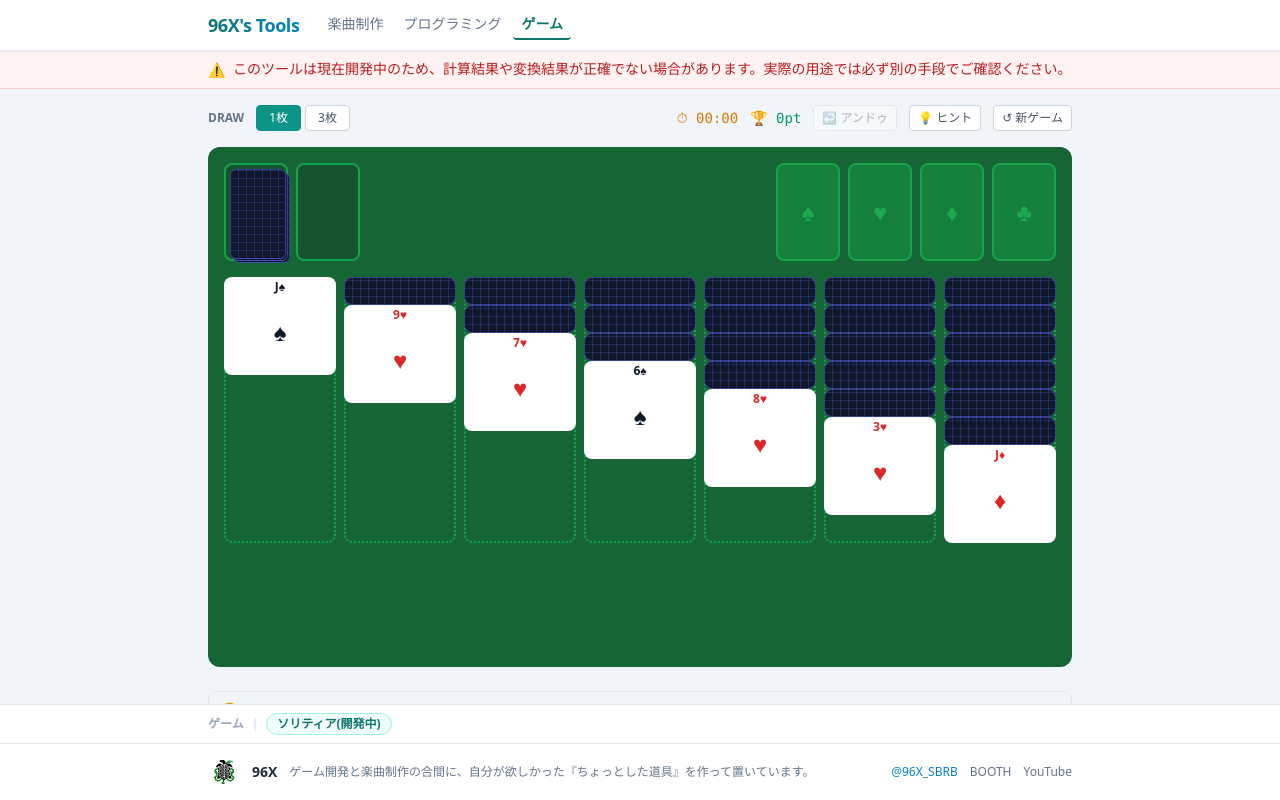
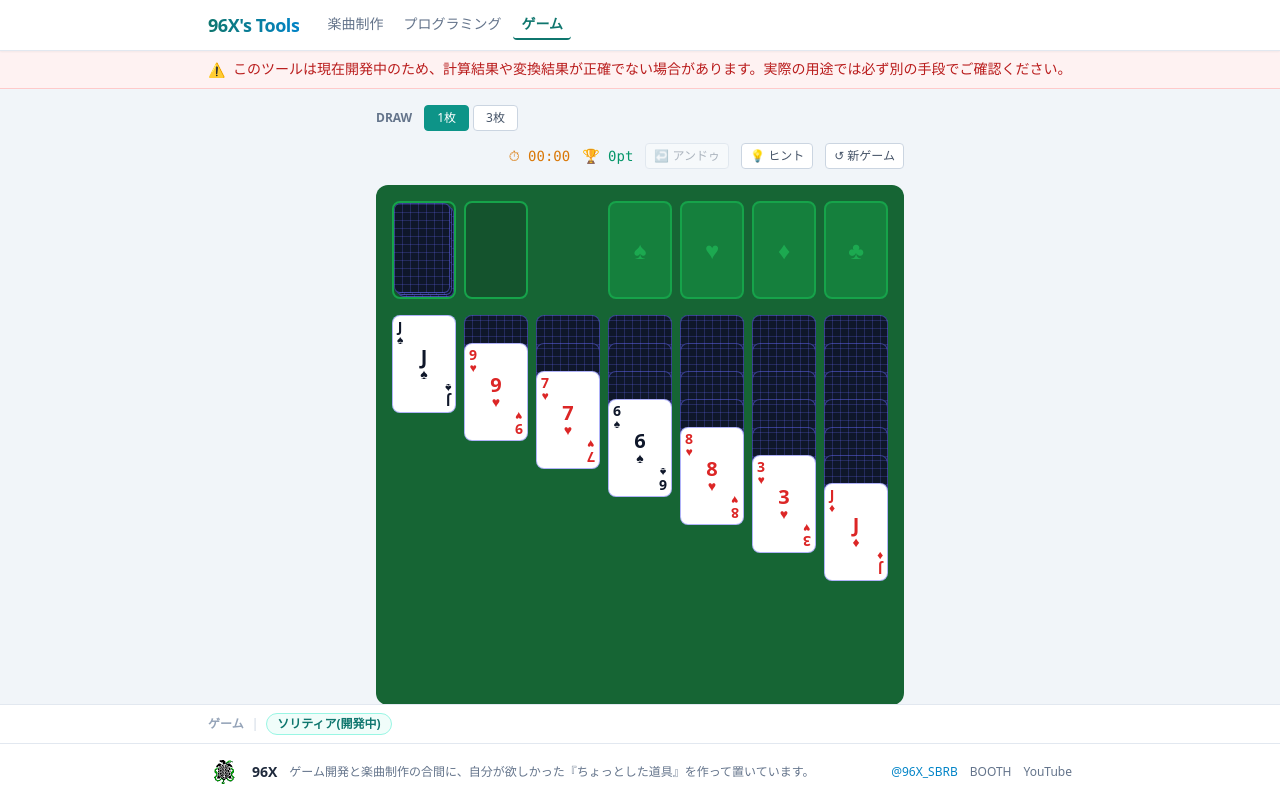
Before and after one commit to kuroto-96X/Utilities-Svelte, a SvelteKit app: page /game/solitaire in a window 1280 px wide. Built offline with nearby package versions, Linux system fonts and the light colour scheme.

Commit message:
feat: ソリティアの修正

```diff
--- a/src/routes/game/solitaire/+page.svelte
+++ b/src/routes/game/solitaire/+page.svelte
@@ -1,7 +1,7 @@
 <!-- src/routes/game/solitaire/+page.svelte -->
 <script lang="ts">
   import { onMount } from 'svelte'
-  import type { GameState, Move } from '$lib/game/solitaire/types'
+  import type { GameState, Move, Card } from '$lib/game/solitaire/types'
   import {
     dealInitial, drawFromStock, moveCards,
     undo, getHints, canAutoComplete, autoCompleteStep, isVictory
@@ -150,6 +150,13 @@
     selected = null
     showHints = false
     checkAfterMove()
+  }
+
+  function cardBg(rank: number): string {
+    if (rank === 13) return 'bg-amber-50'
+    if (rank === 12) return 'bg-rose-50'
+    if (rank === 11) return 'bg-indigo-50'
+    return 'bg-white'
   }
 
   function handleHint() {
@@ -355,7 +362,26 @@
   })
 </script>
 
-<div class="max-w-4xl mx-auto px-4 py-4 flex flex-col gap-4">
+{#snippet cardFace(card: Card, full: boolean)}
+  <div class="absolute inset-0 rounded-lg border border-indigo-500/50 p-1 flex flex-col items-start overflow-hidden bg-white">
+    <div class="leading-none {SUIT_COLOR[card.suit]}">
+      <div class="text-sm font-bold leading-none">{rankLabel(card.rank)}</div>
+      <div class="text-xs leading-none">{SUIT_SYMBOL[card.suit]}</div>
+    </div>
+    {#if full}
+      <div class="w-full flex-1 flex flex-col items-center justify-center {SUIT_COLOR[card.suit]}">
+        <span class="text-xl font-bold leading-none">{rankLabel(card.rank)}</span>
+        <span class="text-sm leading-none">{SUIT_SYMBOL[card.suit]}</span>
+      </div>
+      <div class="rotate-180 self-end leading-none {SUIT_COLOR[card.suit]}">
+        <div class="text-sm font-bold leading-none">{rankLabel(card.rank)}</div>
+        <div class="text-xs leading-none">{SUIT_SYMBOL[card.suit]}</div>
+      </div>
+    {/if}
+  </div>
+{/snippet}
+
+<div class="max-w-[560px] mx-auto px-4 py-4 flex flex-col gap-4">
 
   <!-- ツールバー -->
   <div class="flex items-center gap-3 flex-wrap">
@@ -400,13 +426,13 @@
       <!-- 山札 -->
       <button
         onclick={handleStockClick}
-        class="w-16 h-[98px] rounded-lg border-2 border-green-600 bg-green-900 relative hover:bg-green-700 transition-colors flex items-center justify-center"
+        class="w-16 h-[98px] rounded-lg border-2 border-green-600 bg-green-900 relative hover:bg-green-700 transition-colors flex items-center justify-center overflow-hidden"
       >
         {#if state.stock.length > 0}
           {#each { length: stockLayers() } as _, i}
             <div
               class="absolute w-14 h-[90px] rounded-md border border-indigo-500/50"
-              style="{CARD_BACK_STYLE} top:{(stockLayers() - 1 - i) * 2 + 4}px; left:{(stockLayers() - 1 - i) * 2 + 4}px;"
+              style="{CARD_BACK_STYLE} top:{(stockLayers() - 1 - i) * 2}px; left:{(stockLayers() - 1 - i) * 2}px;"
             ></div>
           {/each}
         {:else}
@@ -427,18 +453,7 @@
         class:bg-green-900={state.waste.length === 0}
       >
         {#if state.waste.length > 0}
-          {#each state.waste.slice(-3) as card, i (i)}
-            {@const isTop = i === Math.min(2, state.waste.length - 1)}
-            <div
-              class="absolute inset-0 rounded-lg bg-white flex flex-col p-1"
-              style="left: {i * 6}px; z-index: {i};"
-            >
-              {#if isTop}
-                <span class="text-xs font-bold leading-none {SUIT_COLOR[card.suit]}">{rankLabel(card.rank)}{SUIT_SYMBOL[card.suit]}</span>
-                <span class="text-2xl flex-1 flex items-center justify-center {SUIT_COLOR[card.suit]}">{SUIT_SYMBOL[card.suit]}</span>
-              {/if}
-            </div>
-          {/each}
+          {@render cardFace(state.waste[state.waste.length - 1], true)}
         {/if}
       </button>
 
@@ -451,7 +466,7 @@
           onclick={() => handleCardClick('foundation', i)}
           data-pile="foundation"
           data-pile-index={i}
-          class="w-16 h-[98px] rounded-lg border-2 transition-colors flex items-center justify-center"
+          class="w-16 h-[98px] rounded-lg border-2 transition-colors relative overflow-hidden"
           class:ring-2={isSelected('foundation', i) || (currentHint()?.from.pile === 'foundation' && currentHint()?.from.index === i)}
           class:ring-blue-400={isSelected('foundation', i)}
           class:ring-yellow-400={currentHint()?.from.pile === 'foundation' && currentHint()?.from.index === i && !isSelected('foundation', i)}
@@ -462,13 +477,12 @@
           class:bg-white={state.foundation[i].length > 0}
         >
           {#if state.foundation[i].length === 0}
-            <span class="text-green-500 text-2xl opacity-60">{SUIT_SYMBOL[suit]}</span>
+            <div class="absolute inset-0 flex items-center justify-center">
+              <span class="text-green-500 text-2xl opacity-60">{SUIT_SYMBOL[suit]}</span>
+            </div>
           {:else}
             {@const top = state.foundation[i][state.foundation[i].length - 1]}
-            <div class="h-full w-full flex flex-col p-1">
-              <span class="text-xs font-bold leading-none {SUIT_COLOR[top.suit]}">{rankLabel(top.rank)}{SUIT_SYMBOL[top.suit]}</span>
-              <span class="text-2xl flex-1 flex items-center justify-center {SUIT_COLOR[top.suit]}">{SUIT_SYMBOL[top.suit]}</span>
-            </div>
+            {@render cardFace(top, true)}
           {/if}
         </button>
       {/each}
@@ -478,7 +492,7 @@
     <div class="flex gap-2">
       {#each state.tableau as col, colIdx (colIdx)}
         <div
-          class="flex-1 relative"
+          class="w-16 shrink-0 relative"
           data-pile="tableau"
           data-pile-index={colIdx}
           style="min-height: {Math.max(98, col.length * 28 + 70)}px;"
@@ -486,7 +500,7 @@
           <!-- 空列クリック領域 -->
           <button
             onclick={() => { if (selected !== null) handleCardClick('tableau', colIdx) }}
-            class="absolute inset-0 rounded-lg border-2 z-0 transition-colors"
+            class="absolute inset-x-0 top-0 h-[98px] rounded-lg border-2 z-0 transition-colors"
             class:border-blue-400={dropTarget?.pile === 'tableau' && dropTarget?.index === colIdx}
             class:border-dashed={dropTarget?.pile === 'tableau' && dropTarget?.index === colIdx}
             class:border-green-600={!(dropTarget?.pile === 'tableau' && dropTarget?.index === colIdx)}
@@ -501,7 +515,7 @@
               onclick={() => handleCardClick('tableau', colIdx, cardIdx)}
               ondblclick={() => card.faceUp ? handleDoubleClick('tableau', colIdx, cardIdx) : undefined}
               class="absolute left-0 right-0 rounded-lg transition-all"
-              style="top: {cardIdx * 28}px; height: {cardIdx === col.length - 1 ? 98 : 28}px; z-index: {cardIdx + 1}; opacity: {dragInfo?.isDragging && dragInfo.pile === 'tableau' && dragInfo.pileIndex === colIdx && cardIdx >= col.length - dragInfo.count ? 0.4 : 1};"
+              style="top: {cardIdx * 28}px; height: {cardIdx === col.length - 1 ? 98 : 46}px; z-index: {cardIdx + 1}; opacity: {dragInfo?.isDragging && dragInfo.pile === 'tableau' && dragInfo.pileIndex === colIdx && cardIdx >= col.length - dragInfo.count ? 0.4 : 1};"
               class:ring-2={
                 (hint?.from.pile === 'tableau' && hint?.from.index === colIdx && cardIdx >= col.length - hint.count) ||
                 (isSelected('tableau', colIdx) && cardIdx >= col.length - (selected?.count ?? 0))
@@ -511,16 +525,9 @@
               class:-translate-y-1={isSelected('tableau', colIdx) && cardIdx >= col.length - (selected?.count ?? 0)}
             >
               {#if card.faceUp}
-                <div class="h-full bg-white rounded-lg p-1 flex flex-col overflow-hidden">
-                  <span class="text-xs font-bold leading-none {SUIT_COLOR[card.suit]}">{rankLabel(card.rank)}{SUIT_SYMBOL[card.suit]}</span>
-                  {#if cardIdx === col.length - 1}
-                    <span class="text-2xl flex-1 flex items-center justify-center {SUIT_COLOR[card.suit]}">{SUIT_SYMBOL[card.suit]}</span>
-                  {/if}
-                </div>
+                {@render cardFace(card, cardIdx === col.length - 1)}
               {:else}
-                <div class="h-full rounded-lg border border-indigo-500/50"
-                  style="{CARD_BACK_STYLE}">
-                </div>
+                <div class="absolute inset-0 rounded-lg border border-indigo-500/50" style="{CARD_BACK_STYLE}"></div>
               {/if}
             </button>
           {/each}
@@ -571,13 +578,10 @@
     >
       {#each getDragCards() as card, i (i)}
         <div
-          class="absolute w-16 bg-white rounded-lg border border-slate-200 p-1 flex flex-col shadow-2xl"
+          class="absolute w-16 rounded-lg border border-slate-200 shadow-2xl overflow-hidden"
           style="top:{i * 28}px; height:{i === getDragCards().length - 1 ? 98 : 28}px; opacity:0.9;"
         >
-          <span class="text-xs font-bold leading-none {SUIT_COLOR[card.suit]}">{rankLabel(card.rank)}{SUIT_SYMBOL[card.suit]}</span>
-          {#if i === getDragCards().length - 1}
-            <span class="text-2xl flex-1 flex items-center justify-center {SUIT_COLOR[card.suit]}">{SUIT_SYMBOL[card.suit]}</span>
-          {/if}
+          {@render cardFace(card, i === getDragCards().length - 1)}
         </div>
       {/each}
     </div>
```
